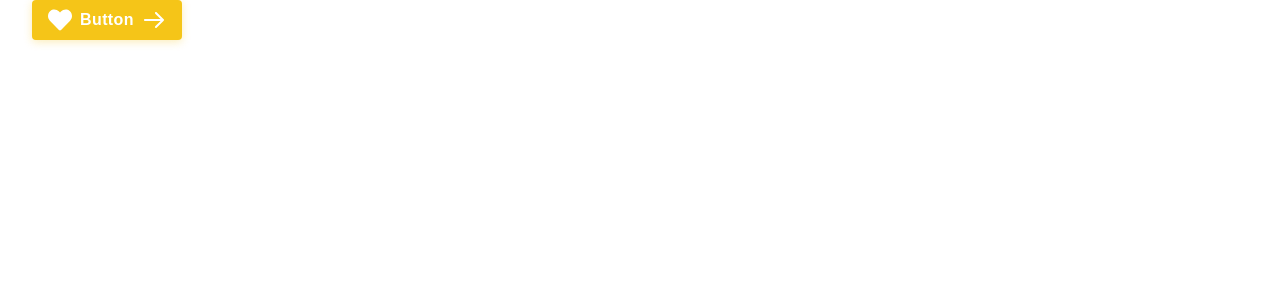
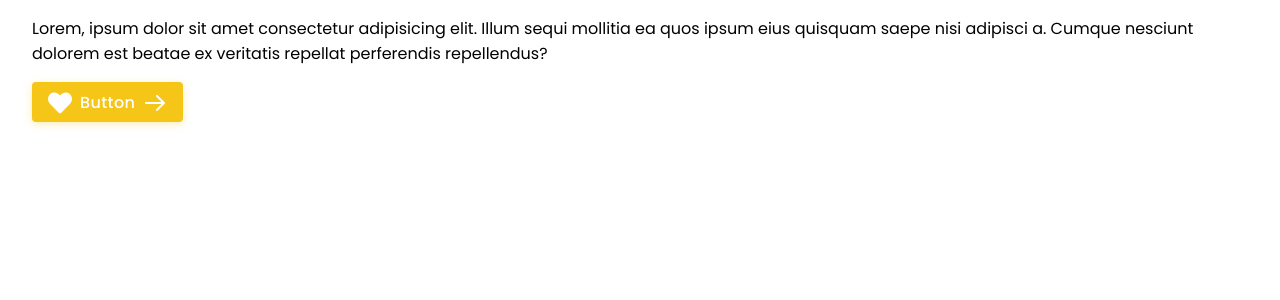
Before and after one commit to ffcabbar/next-movie, a Next.js app: page / in a window 1280 px wide. Shown: the top 300 px of the page. Built offline with nearby package versions, Linux system fonts and the light colour scheme.

Commit message:
adds new font-family

```diff
--- a/components/lib/Button/Button.module.scss
+++ b/components/lib/Button/Button.module.scss
@@ -2,7 +2,7 @@
   display: flex;
   align-items: center;
   gap: 8px;
-  font-weight: 600;
+  font-weight: 500;
   letter-spacing: 0.4px;
   border: none;
   padding: 0 1rem;
@@ -19,7 +19,9 @@
   }
 
   span {
-    margin-bottom: -4px;
+    margin-bottom: -2px;
+    height: 24px;
+    width: 24px;
   }
 }
 
--- a/pages/index.tsx
+++ b/pages/index.tsx
@@ -11,7 +11,12 @@ const Home: NextPage = () => {
         <meta name="description" content="Generated by create next app" />
         <link rel="icon" href="/favicon.ico" />
       </Head>
-
+      <p>
+        Lorem, ipsum dolor sit amet consectetur adipisicing elit. Illum sequi
+        mollitia ea quos ipsum eius quisquam saepe nisi adipisci a. Cumque
+        nesciunt dolorem est beatae ex veritatis repellat perferendis
+        repellendus?
+      </p>
       <Button
         leftIcon={
           <svg
--- a/styles/globals.scss
+++ b/styles/globals.scss
@@ -1,9 +1,9 @@
+@import url('https://fonts.googleapis.com/css2?family=Poppins:wght@300;400;500;600&display=swap');
+
 html,
 body {
   padding: 0;
   margin: 0;
-  font-family: -apple-system, BlinkMacSystemFont, Segoe UI, Roboto, Oxygen,
-    Ubuntu, Cantarell, Fira Sans, Droid Sans, Helvetica Neue, sans-serif;
 }
 
 a {
@@ -13,9 +13,12 @@ a {
 
 * {
   box-sizing: border-box;
+  font-family: var(--font-family);
 }
 
 :root {
+  --font-family: 'Poppins', 'sans-serif';
+
   --color-primary: #f5c518;
   --color-secondary: #fffdf5;
   --color-black: #000000;
```
